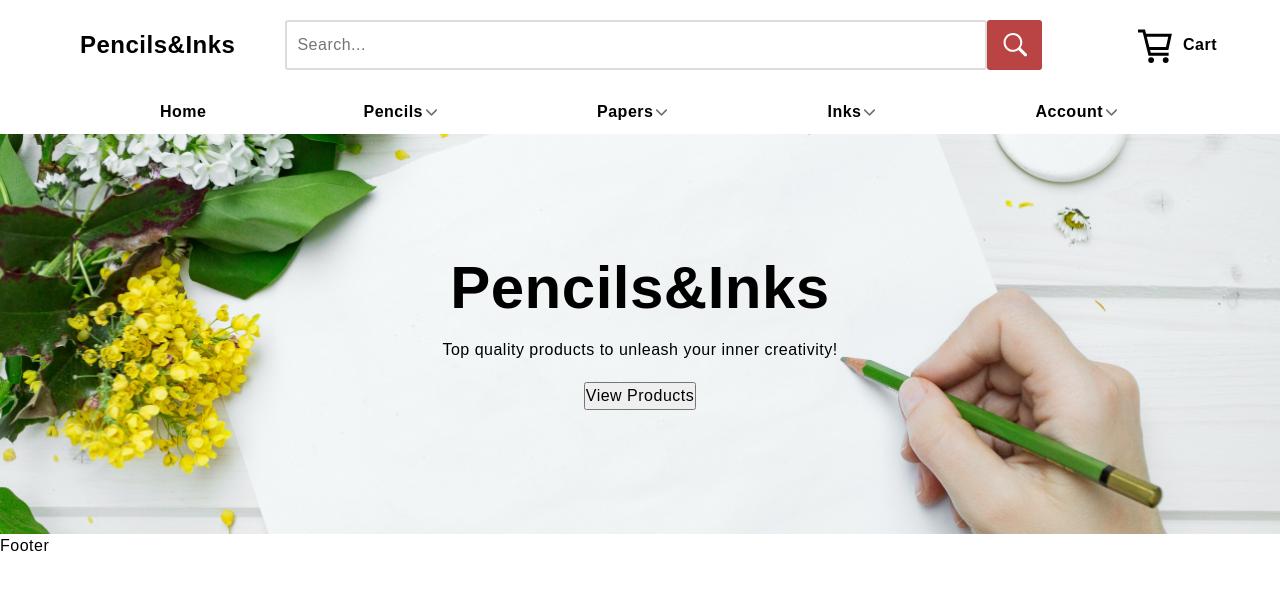
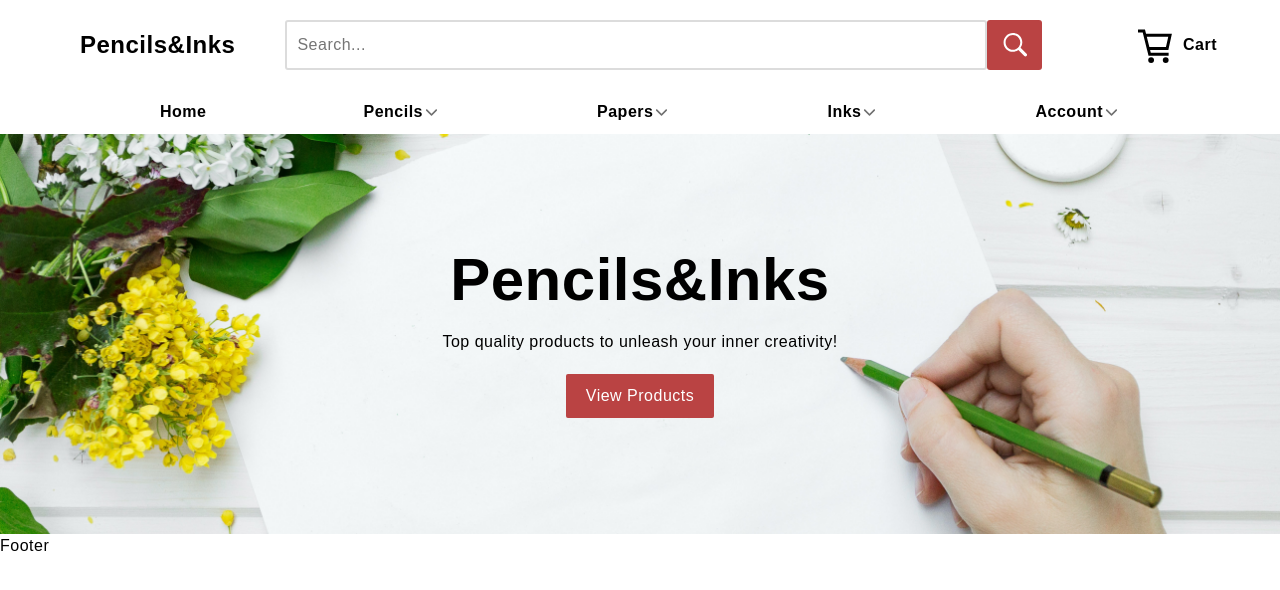
Before and after one commit to ElierHP/pencils-and-inks, a Next.js app: page / in a window 1280 px wide. Shown: the top 590 px of the page. Built offline with nearby package versions, Linux system fonts and the light colour scheme.

Commit message:
Add Button component & fix Banner styles.

```diff
--- a/src/components/ui/Banner.js
+++ b/src/components/ui/Banner.js
@@ -1,18 +1,19 @@
 import React from "react";
 import styled from "@emotion/styled";
-import theme from "../../styles/theme";
 import Image from "next/image";
-import Container from "./Container";
+import Button from "./Button";
 
 export default function Banner() {
   return (
     <Main>
-      <Container>
       <Section>
         <Heading>{"Pencils&Inks"}</Heading>
-          <p>Top quality products to unleash your inner creativity!</p>
-          <button>View Products</button>
+        <Paragraph>
+          Top quality products to unleash your inner creativity!
+        </Paragraph>
+        <Button href="/pencils">View Products</Button>
       </Section>
+
       <BackgroundImage>
         <Image
           alt="main-banner"
@@ -23,7 +24,6 @@ export default function Banner() {
           priority={true}
         />
       </BackgroundImage>
-      </Container>
     </Main>
   );
 }
@@ -44,12 +44,19 @@ const Section = styled.section`
   align-items: center;
   gap: 2rem;
   z-index: 1;
+  padding: 0 2rem;
 `;
 
 const Heading = styled.h1`
   margin: 0;
 `;
 
+const Paragraph = styled.p`
+  text-align: center;
+`;
 const BackgroundImage = styled.div`
-  z-index: -1;
+  position: absolute;
+  top: 0;
+  width: 100%;
+  height: 100%;
 `;
--- /dev/null
+++ b/src/components/ui/Button.js
@@ -0,0 +1,31 @@
+import React from "react";
+import styled from "@emotion/styled";
+import theme from "../../styles/theme";
+import Link from "next/link";
+
+export default function Button({ children, href }) {
+  return (
+    <Btn>
+      <Link href={href}>
+        <A>{children}</A>
+      </Link>
+    </Btn>
+  );
+}
+
+// Styles
+const Btn = styled.div`
+  background: ${theme.colors.primary};
+  color: ${theme.colors.light};
+  padding: 1rem 2rem;
+  border-radius: 2px;
+  cursor: pointer;
+  transition: all ease-in-out 0.3s;
+  &:hover {
+    background: ${theme.colors.dark};
+  }
+`;
+
+const A = styled.a`
+  color: inherit;
+`;
```
Lines whose indentation alone changed are shown as unchanged.
